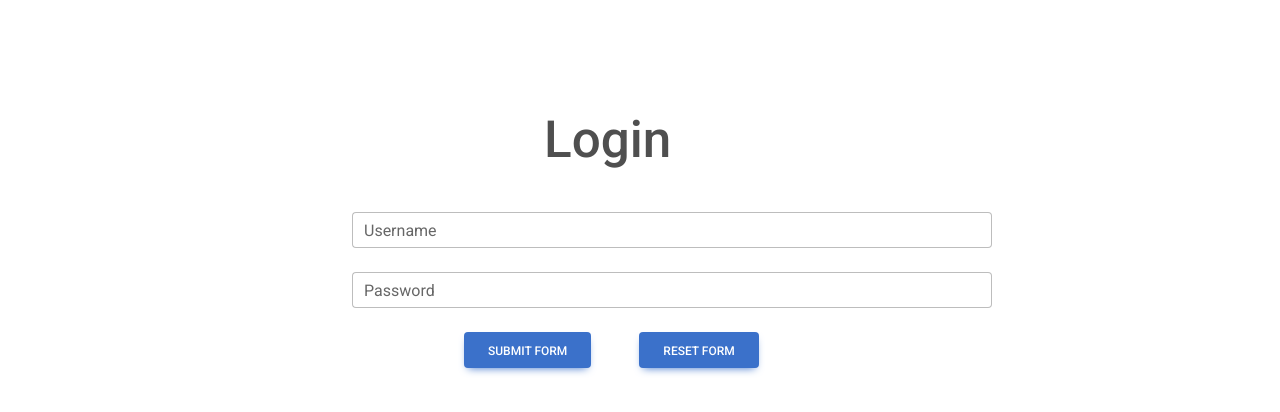
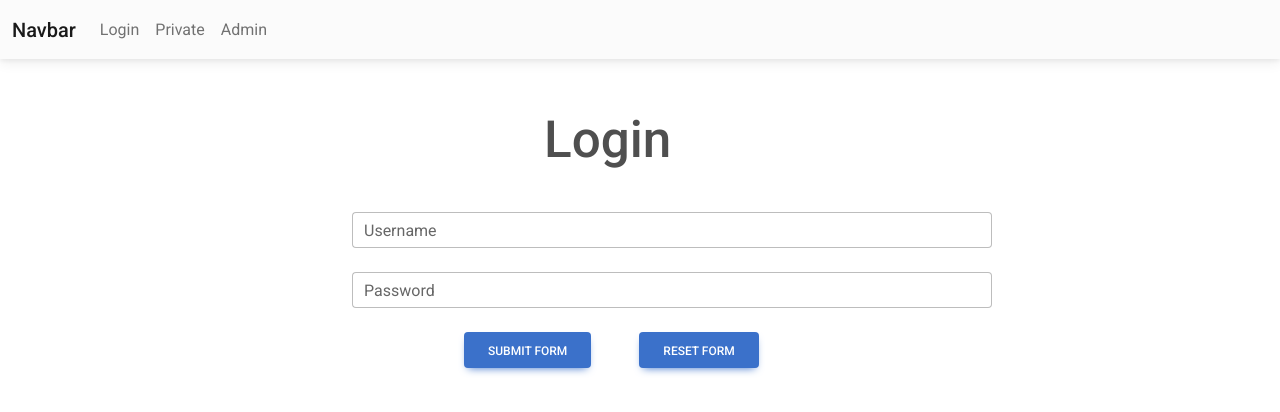
Before and after one commit to jasontermine/TodoApp, a React (Vite) app in the folder frontend/: page / in a window 1280 px wide. Shown: the top 412 px of the page. Built offline with nearby package versions, Linux system fonts and the light colour scheme.

Commit message:
added Navbar component as Layout

```diff
--- /dev/null
+++ b/frontend/src/components/Layout.jsx
@@ -0,0 +1,20 @@
+import PropTypes from 'prop-types';
+import Navbar from "./Navbar";
+
+const Layout = ({ children }) => {
+    return (
+        <>
+            <Navbar />
+            <div className="container">
+                {children}
+            </div>
+        </>
+    );
+};
+
+// Wichtig!!!
+Layout.propTypes = {
+    children: PropTypes.node.isRequired,
+};
+
+export default Layout;
--- /dev/null
+++ b/frontend/src/components/Navbar.jsx
@@ -0,0 +1,49 @@
+import React, { useState } from 'react';
+import {
+  MDBContainer,
+  MDBNavbar,
+  MDBNavbarBrand,
+  MDBNavbarToggler,
+  MDBNavbarNav,
+  MDBNavbarItem,
+  MDBNavbarLink,
+  MDBCollapse,
+  MDBIcon
+} from 'mdb-react-ui-kit';
+
+export default function App() {
+  const [openNav, setOpenNav] = useState(false);
+
+  return (
+    <MDBNavbar className='position-absolute w-100' style={{top: "0"}} expand='lg' light bgColor='light'>
+      <MDBContainer fluid>
+        <MDBNavbarBrand href='/'>Navbar</MDBNavbarBrand>
+        <MDBNavbarToggler
+          type='button'
+          aria-expanded='false'
+          aria-label='Toggle navigation'
+          onClick={() => setOpenNav(!openNav)}
+        >
+          <MDBIcon icon='bars' fas />
+        </MDBNavbarToggler>
+        <MDBCollapse navbar open={openNav}>
+          <MDBNavbarNav>
+            <MDBNavbarItem>
+              <MDBNavbarLink aria-current='page' href='/'>
+                Login
+              </MDBNavbarLink>
+            </MDBNavbarItem>
+            <MDBNavbarItem>
+              <MDBNavbarLink href='/private'>Private</MDBNavbarLink>
+            </MDBNavbarItem>
+            <MDBNavbarItem>
+              <MDBNavbarLink href='/admin'>Admin</MDBNavbarLink>
+            </MDBNavbarItem>
+            <MDBNavbarItem>
+            </MDBNavbarItem>
+          </MDBNavbarNav>
+        </MDBCollapse>
+      </MDBContainer>
+    </MDBNavbar>
+  );
+}
```
Also changed, not shown: frontend/src/main.jsx (+5 -4 lines).
